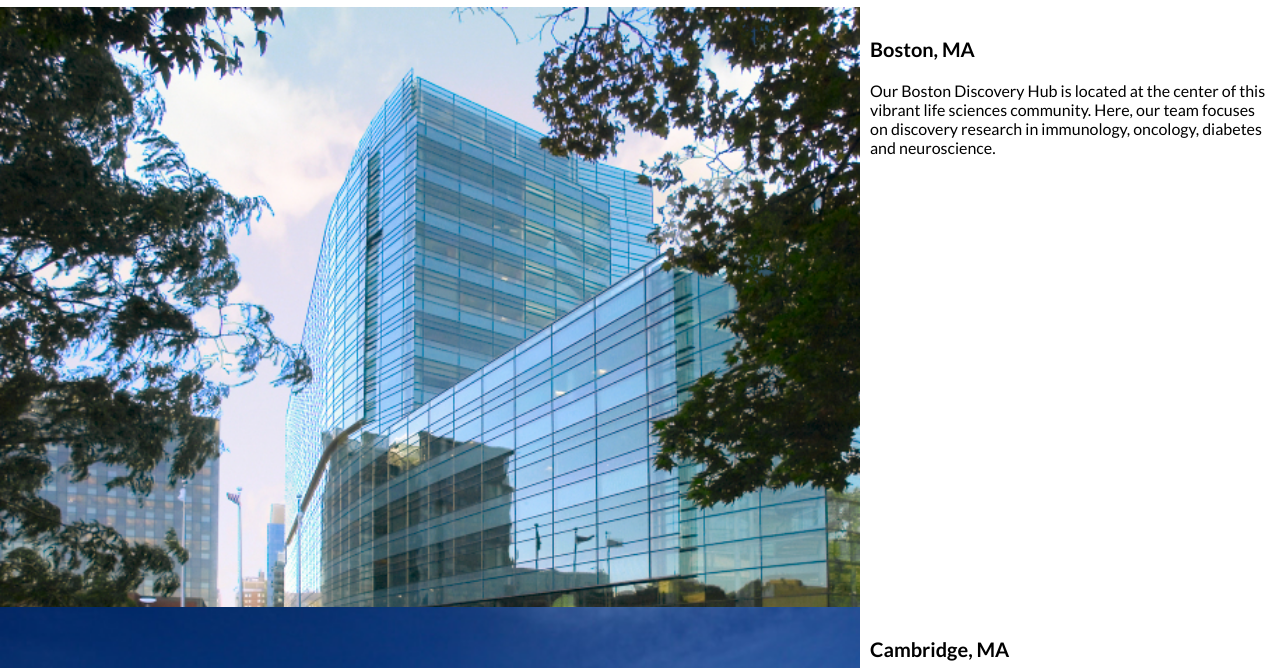
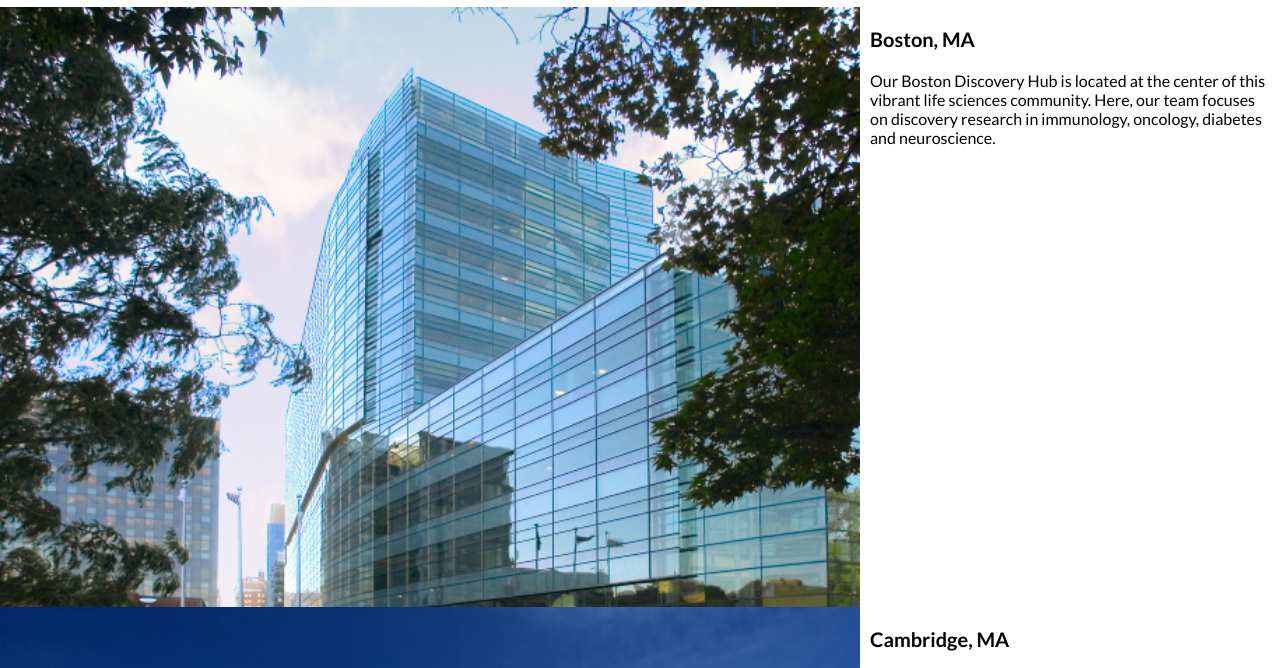
Before and after one commit to sonaligattani/sonaligattani.github.io, a plain HTML site: page session06/tiles/index.html in a window 1280 px wide. Shown: the part 78-746 px from the top of the page. Drawn offline with Linux system fonts and the light colour scheme.

Commit message:
Add files via upload

```diff
--- a/session06/tiles/index.html
+++ b/session06/tiles/index.html
@@ -8,13 +8,11 @@
 	<link rel="stylesheet" type="text/css" href="style.css">
 </head>
 <body>
-<div class="outer">
 	<div class="navbar"  style="align-items: center;">
 		<div class="logo"><img src="img/logo.svg" alt="Merck logo" class="logo_img"></div>
 		<div style="background-color: white; flex-grow:1;"></div>
 		<div class="contact">Contact Us</div>
 	</div>
-</div>
 <!--Basic Template -->
 <div class="outer tile1">
 	<div class="page">
@@ -49,7 +47,7 @@
 	</div>
 </div>
 <div class="outer tile6">
-	<div class="page" style="padding-bottom:0px;">
+	<div class="page" style="padding-bottom: 0px;">
       <p class="h1">Upper Gwynedd, PA</p>
 			<p>The Upper Gwynedd site is headquarters for our U.S. Human Health Division and home to many of our research colleagues in clinical development and regulatory affairs. As part of our sustainable goals at research and manufacturing sites, we have a broad range of solar panels at this site that provide enough power to reduce the site's energy consumption by 14 percent.</p>
 	</div>
--- a/session06/tiles/style.css
+++ b/session06/tiles/style.css
@@ -18,7 +18,7 @@ body{
   height:100%;
   display: inline-block;
   text-align: left;
-	padding:10px;
+	padding:0 10px 0 10px;
 }
 
 .navbar{
```
